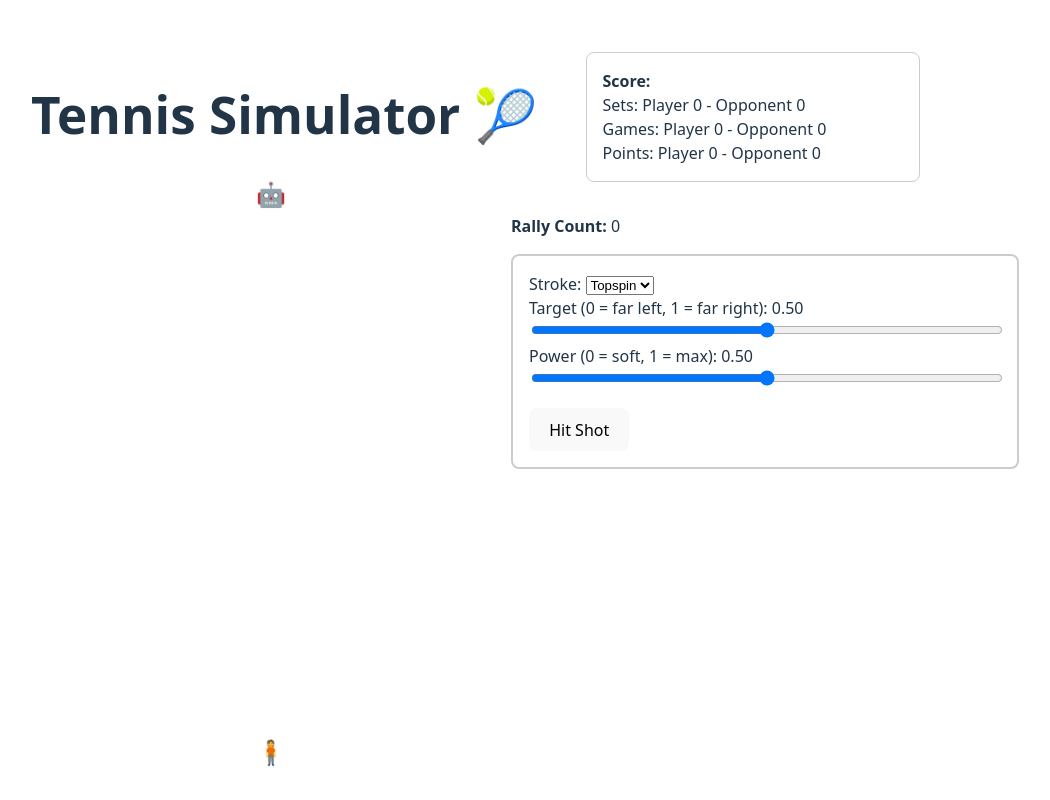
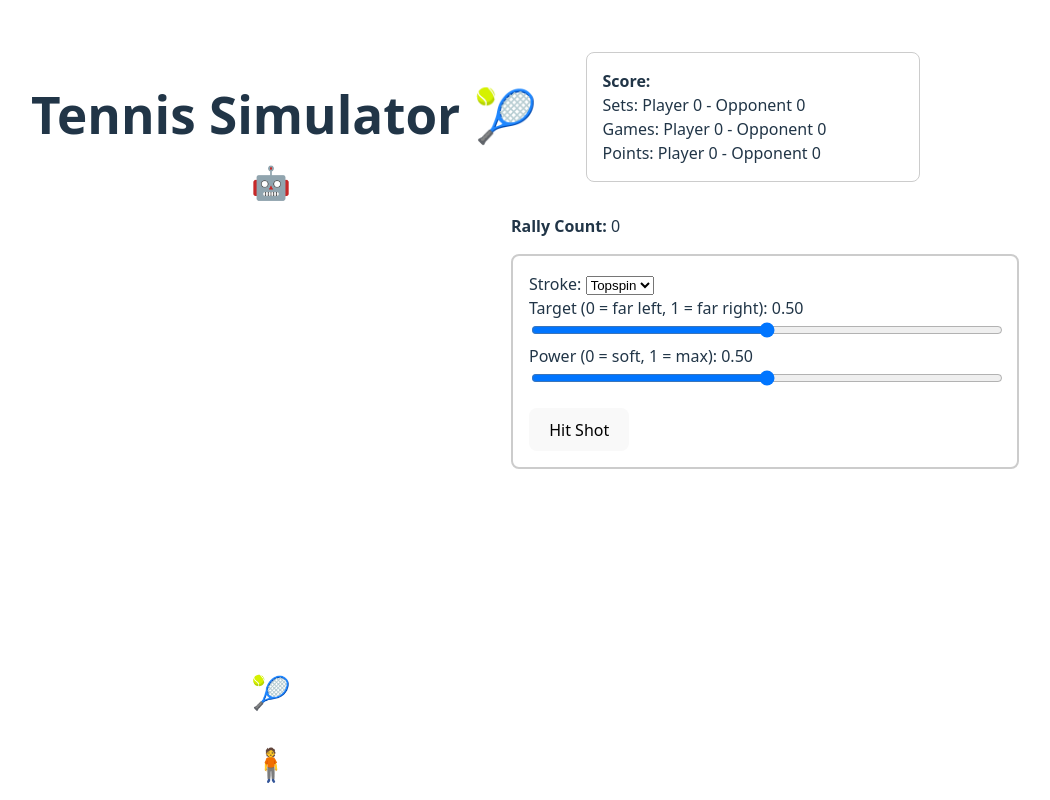
Before and after one commit to allenjiang17/tennis-sim, a React (Vite) app: page / in a window 1280 px wide. Shown: the whole page, without its empty margins (1-1051 px from the left). Built offline with nearby package versions, Linux system fonts and the light colour scheme.

Commit message:
visuals fixed

```diff
--- a/src/tennisGame.tsx
+++ b/src/tennisGame.tsx
@@ -59,11 +59,14 @@ function calculateStroke(impact: number | null, stroke: string, target: number,
     const calcTarget = ((Math.random() - 0.5) * (((1 - strokeObj.accuracy) * (power**2)) + (impact ?? 0)) + target);
     const strokePower = strokeObj.power * power;
 
+    const didError = Math.random() < strokeErrorChance;
+
     return {
         target: calcTarget,
         errorChance: strokeErrorChance,
         power: strokePower,
         miss: (calcTarget < 0 || calcTarget > 1),
+        error: didError,
     }
 }
 
@@ -76,12 +79,25 @@ export default function TennisGame({ onPointWinner }: { onPointWinner: (winner:
     const [oppResult, setOppResult] = useState<string | null>(null);
     const [playerLocation, setPlayerLocation] = useState(0.5); // range 0 to 1
     const [opponentLocation, setOpponentLocation] = useState(0.5); // range 0 to 1
+    const [playerImpact, setPlayerImpact] = useState<number | null>(null);
     const [oppImpact, setOppImpact] = useState<number | null>(null);
     const [rallyCount, setRallyCount] = useState(0);
 
-    function handlePlay() {
-        let rallyCountTemp = rallyCount;
-        let oppImpactTemp = oppImpact;
+    //ball mechanics
+    const [ballVisible, setBallVisible] = useState(true);
+    const [ballPosition, setBallPosition] = useState<{ x: number, y: 'player' | 'opponent' }>({ x: 0.5, y: 'player' });
+
+    function handlePlayerTurn() : {
+        gameOver: boolean,
+        playerImpact: number | null,
+        playerStrokeResult: {
+            target: number,
+            errorChance: number,
+            power: number,
+            miss: boolean,
+            error: boolean,
+        }
+    } {
 
         const playerStrokeResult = calculateStroke(oppImpact, stroke, targetX, power);
         const playerImpact = calculateImpact(opponentLocation, targetX, playerStrokeResult.power);
@@ -94,23 +110,51 @@ export default function TennisGame({ onPointWinner }: { onPointWinner: (winner:
             setOppImpact(null);
             onPointWinner('opponent');
             setGameState('end');
-            return;
+            return {
+                gameOver: true,
+                playerImpact,
+                playerStrokeResult
+            };
         }
 
-        const didError = Math.random() < playerStrokeResult.errorChance;
-        if (didError) {
+        if (playerStrokeResult.error) {
             setPlayerResult(`Shank! ${playerStrokeSummary}`);
             setOppResult(null);
             setOppImpact(null);
             onPointWinner('opponent');
             setGameState('end');
-            return;
+            return {
+                gameOver: true,
+                playerImpact,
+                playerStrokeResult
+            };
         }
 
-        rallyCountTemp++;
         setPlayerResult(`${playerStrokeSummary}. Impact: ${playerImpact.toFixed(2)}`);
+        setOppResult(null)
+        setPlayerImpact(playerImpact);
+        setOpponentLocation(playerStrokeResult.target);
+        setRallyCount(rallyCount + 1);
+        return {
+            gameOver: false,
+            playerImpact,
+            playerStrokeResult
+        };
+    }
 
-        setOpponentLocation(playerStrokeResult.target);
+    function handleOpponentTurn(playerImpact: number | null) : {
+        gameOver: boolean,
+        opponentImpact: number | null,
+        opponentStrokeResult: {
+            target: number,
+            errorChance: number,
+            power: number,
+            miss: boolean,
+            error: boolean,
+        }
+    } {
+
+        let oppImpactTemp = oppImpact;
 
         //randomly generate opponent's stroke
         const opponentStroke = strokes[Math.floor(Math.random() * strokes.length)];
@@ -128,24 +172,58 @@ export default function TennisGame({ onPointWinner }: { onPointWinner: (winner:
             setGameState('end');
             onPointWinner('player');
             setOppImpact(null);
-            return;
+            return {
+                gameOver: true,
+                opponentImpact: oppImpactTemp,
+                opponentStrokeResult
+            }
         }
 
-        const oppError = Math.random() < opponentStrokeResult.errorChance;
-        if (oppError) {
+        if (opponentStrokeResult.error) {
             setOppResult(`Opponent shanked teh ball. ${opponentStrokeSummary}`);
             setGameState('end');
             onPointWinner('player');
             setOppImpact(null);
-            return;
+            return {
+                gameOver: true,
+                opponentImpact: oppImpactTemp,
+                opponentStrokeResult
+            }
         }
 
         setOppResult(`${opponentStrokeSummary} Impact: ${oppImpactTemp.toFixed(2)}`);
         setOppImpact(oppImpactTemp);
         setPlayerLocation(opponentStrokeResult.target);
+        setRallyCount(rallyCount + 1);
+        return {
+            gameOver: false,
+            opponentImpact: oppImpactTemp,
+            opponentStrokeResult
+        };
 
-        rallyCountTemp++;
-        setRallyCount(rallyCountTemp);
+    }
+
+    function handlePlay() {
+        const playerTurnResults = handlePlayerTurn();
+
+        if (playerTurnResults.playerStrokeResult.error) {
+            return;
+        }
+        setBallPosition({ x: playerTurnResults.playerStrokeResult.target, y: 'opponent' });
+
+        //do not play opponent turn if player mistake
+        if (playerTurnResults.gameOver) {
+            return;
+        }
+
+        setTimeout(() => {
+            const oppTurnResults = handleOpponentTurn(playerTurnResults.playerImpact);
+            if (oppTurnResults.opponentStrokeResult.error) {
+                return;
+            }
+            setBallPosition({ x: oppTurnResults.opponentStrokeResult.target, y: 'player' }); // You can store actual stroke result if needed
+
+        }, 1000);
     }
 
     function resetGame() {
@@ -159,11 +237,17 @@ export default function TennisGame({ onPointWinner }: { onPointWinner: (winner:
         setOppImpact(null);
         setPlayerLocation(0.5);
         setOpponentLocation(0.5);
+        setBallPosition({ x: 0.5, y: 'player' });
     }
 
     return (
         <div style={{display: "flex", flexDirection: "row", maxWidth: "1000px"}}>
-            <TennisCourt playerLocation={playerLocation} opponentLocation={opponentLocation} />
+            <TennisCourt
+                playerLocation={playerLocation}
+                opponentLocation={opponentLocation}
+                ballVisible={ballVisible}
+                ballPosition={ballPosition}
+            />
             <div style={{width: "60%"}}>
                 <div style={{ marginTop: '1rem' }}>
                     <strong>Rally Count:</strong> {rallyCount}
@@ -181,7 +265,7 @@ export default function TennisGame({ onPointWinner }: { onPointWinner: (winner:
 
 
                 {gameState === "end" ? (
-                    <button onClick={resetGame} style={{ marginTop: '1rem' }}>Next Game</button>
+                    <button onClick={resetGame} style={{ marginTop: '1rem' }}>Next Point</button>
                 ) : (
                     <StrokeControl
                         stroke={stroke}
@@ -232,20 +316,31 @@ function StrokeControl({stroke, setStroke, targetX, setTargetX, power, setPower,
     )
 }
 
-function TennisCourt({ playerLocation = 0.5, opponentLocation = 0.5 }) {
-    // Convert location (0–1) to % positioning
-    const getLeftPosition = (location) => `${location * 100}%`;
+function TennisCourt({ playerLocation = 0.5, opponentLocation = 0.5, ballVisible, ballPosition }: {
+    playerLocation: number;
+    opponentLocation: number;
+    ballVisible: boolean;
+    ballPosition: { x: number, y: 'player' | 'opponent' };
+}) {
+    const getLeftPosition = (location: number) => `${(location * 46) + 27}%`;
+
+    const sharedStyle = {
+        position: 'absolute' as const,
+        fontSize: '2rem',
+        transition: 'left 0.5s ease-in-out, top 0.5s ease-in-out',
+    };
+
+    const getTopPosition = (side: 'player' | 'opponent') => side === 'player' ? '95%' : '5%';
 
     return (
         <div style={{ position: 'relative', maxWidth: "30rem", margin: '2rem auto' }}>
             {/* Opponent Icon */}
             <div
                 style={{
-            position: 'absolute',
+                    ...sharedStyle,
                     top: 0,
                     left: getLeftPosition(opponentLocation),
                     transform: 'translate(-50%, -150%)',
-            fontSize: '1.5rem',
                 }}
             >
                 🤖
@@ -266,15 +361,29 @@ function TennisCourt({ playerLocation = 0.5, opponentLocation = 0.5 }) {
             {/* Player Icon */}
             <div
                 style={{
-            position: 'absolute',
+                    ...sharedStyle,
                     bottom: 0,
                     left: getLeftPosition(playerLocation),
                     transform: 'translate(-50%, 150%)',
-            fontSize: '1.5rem',
                 }}
             >
                 🧍
             </div>
+
+            {/* Ball Icon */}
+            {ballVisible && (
+                <div
+                    style={{
+                        ...sharedStyle,
+                        top: getTopPosition(ballPosition.y),
+                        left: getLeftPosition(ballPosition.x),
+                        transform: 'translate(-50%, -50%)',
+                        transition: 'left 0.5s ease-in-out, top 0.5s ease-in-out',
+                    }}
+                >
+                    🎾
+                </div>
+            )}
         </div>
     );
 }
```
Lines whose indentation alone changed are shown as unchanged.
